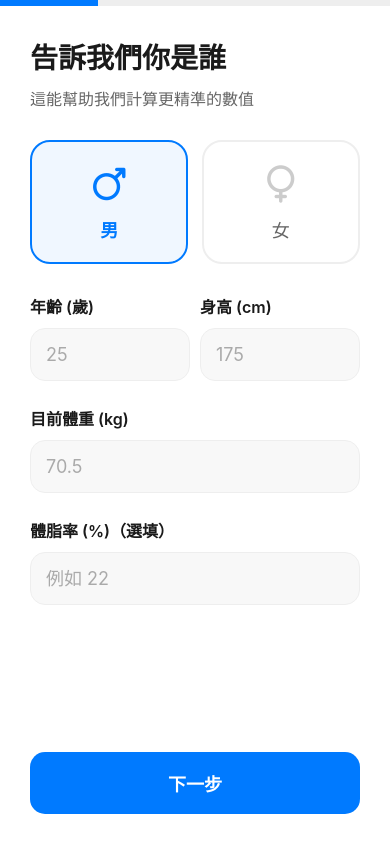
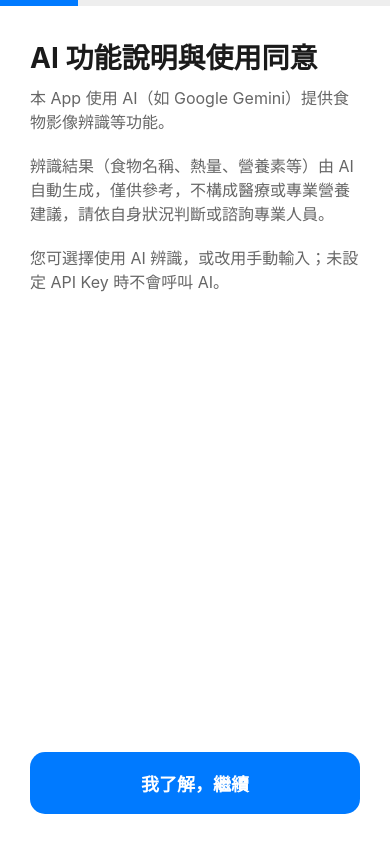
Before and after one commit to HUANG-SIH-MAN/CalorieBank, a React Native app: screen / in a window 390 px wide. Built offline with nearby package versions, Linux system fonts and the light colour scheme; what expo-auth-session, expo-web-browser, xdate would draw is missing.

Commit message:
feat: implement AI consent management in onboarding flow, including consent text display and user acceptance tracking; update database schema for consent data

```diff
--- a/env.d.ts
+++ b/env.d.ts
@@ -1,4 +1,4 @@
-declare module '@env' {
-    export const API_KEY: string;
-    export const MODEL_NAME: string;
+declare module "@env" {
+  export const API_KEY: string;
+  export const MODEL_NAME: string;
 }
--- /dev/null
+++ b/src/constants/aiConsent.ts
@@ -0,0 +1,24 @@
+/**
+ * AI 揭露與同意文案，集中管理以便日後修改與多語系。
+ */
+
+export const AI_CONSENT = {
+  /** Step 0 標題 */
+  step0Title: 'AI 功能說明與使用同意',
+
+  /** Step 0 說明內文（每段一項） */
+  step0Body: [
+    '本 App 使用 AI（如 Google Gemini）提供食物影像辨識等功能。',
+    '辨識結果（食物名稱、熱量、營養素等）由 AI 自動生成，僅供參考，不構成醫療或專業營養建議，請依自身狀況判斷或諮詢專業人員。',
+    '您可選擇使用 AI 辨識，或改用手動輸入；未設定 API Key 時不會呼叫 AI。',
+  ] as const,
+
+  /** Step 0 按鈕文字 */
+  step0ButtonLabel: '我了解，繼續',
+
+  /** Step 4 必選勾選文案 */
+  step4CheckboxLabel: '我已了解 AI 生成內容僅供參考並同意使用',
+
+  /** Step 4 查看完整說明按鈕 */
+  step4ViewDetailLabel: '查看同意內容',
+} as const;
--- a/src/screens/OnboardingScreen.tsx
+++ b/src/screens/OnboardingScreen.tsx
@@ -5,10 +5,10 @@ import {
   Text,
   TextInput,
   TouchableOpacity,
-  Dimensions,
   ScrollView,
   KeyboardAvoidingView,
   Platform,
+  Modal,
 } from 'react-native';
 import { SafeAreaView } from 'react-native-safe-area-context';
 import { Ionicons } from '@expo/vector-icons';
@@ -16,12 +16,16 @@ import { useAppContext } from '../context/AppContext';
 import { UserProfile } from '../types';
 
 import { ACTIVITY_LEVELS, WEIGHT_SPEEDS } from '../constants/fitness';
+import { AI_CONSENT } from '../constants/aiConsent';
 import { calculateDailyCalorieGoal } from '../utils/fitness';
+
+const TOTAL_STEPS = 5;
 
 export default function OnboardingScreen() {
   const { setUserProfile } = useAppContext();
-  const [step, setStep] = useState(1);
-  const totalSteps = 4;
+  const [step, setStep] = useState(0);
+  const [step4ConsentChecked, setStep4ConsentChecked] = useState(false);
+  const [showConsentDetailModal, setShowConsentDetailModal] = useState(false);
 
   // Form State
   const [gender, setGender] = useState<'MALE' | 'FEMALE'>('MALE');
@@ -59,6 +63,8 @@ export default function OnboardingScreen() {
       activityLevel: activityLevel as any,
       weightChangeSpeed: speed as any,
       dailyCalorieGoal,
+      aiConsentAccepted: true,
+      aiConsentAcceptedAt: new Date().toISOString(),
       ...(parsedBodyFat != null && !Number.isNaN(parsedBodyFat)
         ? { bodyFatPercent: parsedBodyFat }
         : {}),
@@ -68,6 +74,17 @@ export default function OnboardingScreen() {
 
   const renderStep = () => {
     switch (step) {
+      case 0:
+        return (
+          <View style={styles.stepContainer}>
+            <Text style={styles.title}>{AI_CONSENT.step0Title}</Text>
+            {AI_CONSENT.step0Body.map((paragraph, index) => (
+              <Text key={index} style={styles.consentParagraph}>
+                {paragraph}
+              </Text>
+            ))}
+          </View>
+        );
       case 1:
         return (
           <View style={styles.stepContainer}>
@@ -186,7 +203,7 @@ export default function OnboardingScreen() {
             ))}
           </View>
         );
-      case 4:
+      case 4: {
         const goal = calculateGoal();
         return (
           <View style={styles.stepContainer}>
@@ -198,8 +215,32 @@ export default function OnboardingScreen() {
             <Text style={styles.summaryText}>
               根據你的資料，每天攝取 {goal} kcal 將能幫助你達成計畫。
             </Text>
+            <TouchableOpacity
+              style={styles.consentRow}
+              onPress={() => setStep4ConsentChecked((c) => !c)}
+              activeOpacity={0.7}
+            >
+              <Ionicons
+                name={step4ConsentChecked ? 'checkbox' : 'checkbox-outline'}
+                size={24}
+                color={step4ConsentChecked ? '#007AFF' : '#999'}
+              />
+              <Text style={styles.consentCheckboxLabel}>
+                {AI_CONSENT.step4CheckboxLabel}
+              </Text>
+            </TouchableOpacity>
+            <TouchableOpacity
+              style={styles.viewConsentDetailBtn}
+              onPress={() => setShowConsentDetailModal(true)}
+            >
+              <Ionicons name="document-text-outline" size={18} color="#007AFF" />
+              <Text style={styles.viewConsentDetailBtnText}>
+                {AI_CONSENT.step4ViewDetailLabel}
+              </Text>
+            </TouchableOpacity>
           </View>
         );
+      }
     }
   };
 
@@ -211,7 +252,7 @@ export default function OnboardingScreen() {
     >
       <SafeAreaView style={styles.container}>
         <View style={styles.progressHeader}>
-          <View style={[styles.progressBar, { width: `${(step / totalSteps) * 100}%` }]} />
+          <View style={[styles.progressBar, { width: `${((step + 1) / TOTAL_STEPS) * 100}%` }]} />
         </View>
 
         <ScrollView
@@ -223,19 +264,72 @@ export default function OnboardingScreen() {
         </ScrollView>
 
         <View style={styles.footer}>
-          {step > 1 && (
+          {step > 0 && (
             <TouchableOpacity style={styles.backBtn} onPress={() => setStep(step - 1)}>
               <Text style={styles.backBtnText}>上一步</Text>
             </TouchableOpacity>
           )}
-          <TouchableOpacity
-            style={styles.nextBtn}
-            onPress={() => step < totalSteps ? setStep(step + 1) : handleFinish()}
-          >
-            <Text style={styles.nextBtnText}>{step === totalSteps ? '開始管理' : '下一步'}</Text>
-          </TouchableOpacity>
+          {step === 0 ? (
+            <TouchableOpacity
+              style={styles.nextBtn}
+              onPress={() => setStep(1)}
+            >
+              <Text style={styles.nextBtnText}>{AI_CONSENT.step0ButtonLabel}</Text>
+            </TouchableOpacity>
+          ) : step === TOTAL_STEPS - 1 ? (
+            <TouchableOpacity
+              style={[styles.nextBtn, !step4ConsentChecked && styles.nextBtnDisabled]}
+              onPress={() => step4ConsentChecked && handleFinish()}
+              disabled={!step4ConsentChecked}
+            >
+              <Text style={styles.nextBtnText}>開始管理</Text>
+            </TouchableOpacity>
+          ) : (
+            <TouchableOpacity
+              style={styles.nextBtn}
+              onPress={() => setStep(step + 1)}
+            >
+              <Text style={styles.nextBtnText}>下一步</Text>
+            </TouchableOpacity>
+          )}
         </View>
       </SafeAreaView>
+
+      <Modal
+        visible={showConsentDetailModal}
+        transparent
+        animationType="fade"
+        onRequestClose={() => setShowConsentDetailModal(false)}
+      >
+        <TouchableOpacity
+          style={styles.modalBackdrop}
+          activeOpacity={1}
+          onPress={() => setShowConsentDetailModal(false)}
+        >
+          <View style={styles.modalContent} onStartShouldSetResponder={() => true}>
+            <TouchableOpacity
+              style={styles.modalCloseBtn}
+              onPress={() => setShowConsentDetailModal(false)}
+            >
+              <Ionicons name="close" size={24} color="#666" />
+            </TouchableOpacity>
+            <Text style={styles.modalTitle}>{AI_CONSENT.step0Title}</Text>
+            <ScrollView style={styles.modalScroll} showsVerticalScrollIndicator={false}>
+              {AI_CONSENT.step0Body.map((paragraph, index) => (
+                <Text key={index} style={styles.modalParagraph}>
+                  {paragraph}
+                </Text>
+              ))}
+            </ScrollView>
+            <TouchableOpacity
+              style={styles.modalConfirmBtn}
+              onPress={() => setShowConsentDetailModal(false)}
+            >
+              <Text style={styles.nextBtnText}>關閉</Text>
+            </TouchableOpacity>
+          </View>
+        </TouchableOpacity>
+      </Modal>
     </KeyboardAvoidingView>
   );
 }
@@ -302,5 +396,41 @@ const styles = StyleSheet.create({
   },
   resultValue: { fontSize: 48, fontWeight: 'bold', color: '#007AFF' },
   resultLabel: { fontSize: 16, color: '#007AFF', marginTop: 5 },
-  summaryText: { textAlign: 'center', fontSize: 16, color: '#666', lineHeight: 24 }
+  summaryText: { textAlign: 'center', fontSize: 16, color: '#666', lineHeight: 24 },
+  consentParagraph: { fontSize: 16, color: '#666', lineHeight: 24, marginBottom: 20 },
+  consentRow: {
+    flexDirection: 'row',
+    alignItems: 'center',
+    marginTop: 24,
+    paddingVertical: 12,
+    paddingRight: 8,
+  },
+  consentCheckboxLabel: { fontSize: 15, color: '#1A1A1A', marginLeft: 12, flex: 1 },
+  viewConsentDetailBtn: {
+    flexDirection: 'row',
+    alignItems: 'center',
+    justifyContent: 'center',
+    marginTop: 12,
+    paddingVertical: 10,
+    gap: 6,
+  },
+  viewConsentDetailBtnText: { fontSize: 15, color: '#007AFF', fontWeight: '500' },
+  nextBtnDisabled: { opacity: 0.5 },
+  modalBackdrop: {
+    flex: 1,
+    backgroundColor: 'rgba(0,0,0,0.5)',
+    justifyContent: 'center',
+    padding: 24,
+  },
+  modalContent: {
+    backgroundColor: '#FFF',
+    borderRadius: 16,
+    padding: 24,
+    maxHeight: '80%',
+  },
+  modalCloseBtn: { position: 'absolute', top: 16, right: 16, zIndex: 1 },
+  modalTitle: { fontSize: 22, fontWeight: 'bold', marginBottom: 16, color: '#1A1A1A', paddingRight: 32 },
+  modalScroll: { maxHeight: 280 },
+  modalParagraph: { fontSize: 15, color: '#666', lineHeight: 24, marginBottom: 16 },
+  modalConfirmBtn: { backgroundColor: '#007AFF', padding: 16, borderRadius: 12, alignItems: 'center', marginTop: 8 },
 });
--- a/src/services/dbService.ts
+++ b/src/services/dbService.ts
@@ -84,6 +84,16 @@ export const initDatabase = async () => {
   } catch (_e) {
     // Column already exists on new installs
   }
+  try {
+    await db.execAsync('ALTER TABLE user_profile ADD COLUMN aiConsentAccepted INTEGER;');
+  } catch (_e) {
+    // Column already exists on new installs
+  }
+  try {
+    await db.execAsync('ALTER TABLE user_profile ADD COLUMN aiConsentAcceptedAt TEXT;');
+  } catch (_e) {
+    // Column already exists on new installs
+  }
 
   return db;
 };
@@ -94,8 +104,9 @@ export const saveUserProfile = async (db: SQLite.SQLiteDatabase, profile: UserPr
     `INSERT OR REPLACE INTO user_profile (
       id, name, age, gender, height, weight, goalWeight, activityLevel,
       weightChangeSpeed, dailyCalorieGoal, waterGoal, waterContainers,
-      favoriteExerciseIds, customExercises, stepGoal, geminiModel, customFoodTags, bodyFatPercent
-    ) VALUES (1, ?, ?, ?, ?, ?, ?, ?, ?, ?, ?, ?, ?, ?, ?, ?, ?, ?)`,
+      favoriteExerciseIds, customExercises, stepGoal, geminiModel, customFoodTags, bodyFatPercent,
+      aiConsentAccepted, aiConsentAcceptedAt
+    ) VALUES (1, ?, ?, ?, ?, ?, ?, ?, ?, ?, ?, ?, ?, ?, ?, ?, ?, ?, ?, ?)`,
     [
       profile.name, profile.age, profile.gender, profile.height, profile.weight,
       profile.goalWeight, profile.activityLevel, profile.weightChangeSpeed || null,
@@ -106,7 +117,9 @@ export const saveUserProfile = async (db: SQLite.SQLiteDatabase, profile: UserPr
       profile.stepGoal || null,
       profile.geminiModel || null,
       JSON.stringify(profile.customFoodTags || []),
-      profile.bodyFatPercent ?? null
+      profile.bodyFatPercent ?? null,
+      profile.aiConsentAccepted === true ? 1 : 0,
+      profile.aiConsentAcceptedAt ?? null
     ]
   );
 };
@@ -118,7 +131,9 @@ export const getUserProfile = async (db: SQLite.SQLiteDatabase): Promise<UserPro
     dailyCalorieGoal: number, waterGoal: number, waterContainers: string,
     favoriteExerciseIds: string, customExercises: string, stepGoal: number, geminiModel: string,
     customFoodTags?: string,
-    bodyFatPercent?: number
+    bodyFatPercent?: number,
+    aiConsentAccepted?: number | null,
+    aiConsentAcceptedAt?: string | null
   }>('SELECT * FROM user_profile WHERE id = 1');
 
   if (!row) return null;
@@ -144,7 +159,9 @@ export const getUserProfile = async (db: SQLite.SQLiteDatabase): Promise<UserPro
     stepGoal: row.stepGoal,
     geminiModel: row.geminiModel,
     ...(customFoodTags !== undefined ? { customFoodTags } : {}),
-    bodyFatPercent: row.bodyFatPercent ?? undefined
+    bodyFatPercent: row.bodyFatPercent ?? undefined,
+    ...(row.aiConsentAccepted === 1 ? { aiConsentAccepted: true as const } : {}),
+    ...(row.aiConsentAcceptedAt ? { aiConsentAcceptedAt: row.aiConsentAcceptedAt } : {}),
   };
 };
 
--- a/src/types/index.ts
+++ b/src/types/index.ts
@@ -30,6 +30,8 @@ export interface UserProfile {
   geminiModel?: string;
   customFoodTags?: string[];
   bodyFatPercent?: number; // optional, for display when no weight log has it
+  aiConsentAccepted?: boolean;
+  aiConsentAcceptedAt?: string; // ISO date string
 }
 
 export interface FoodLog {
```
